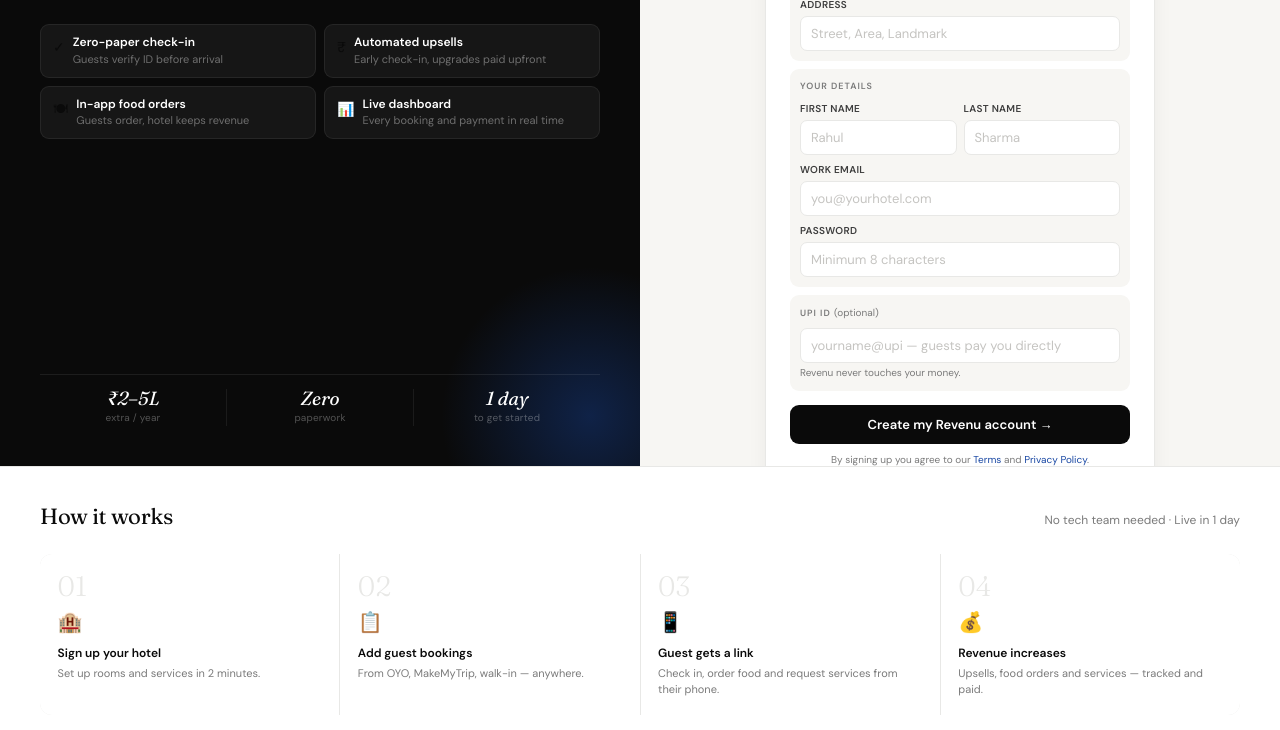
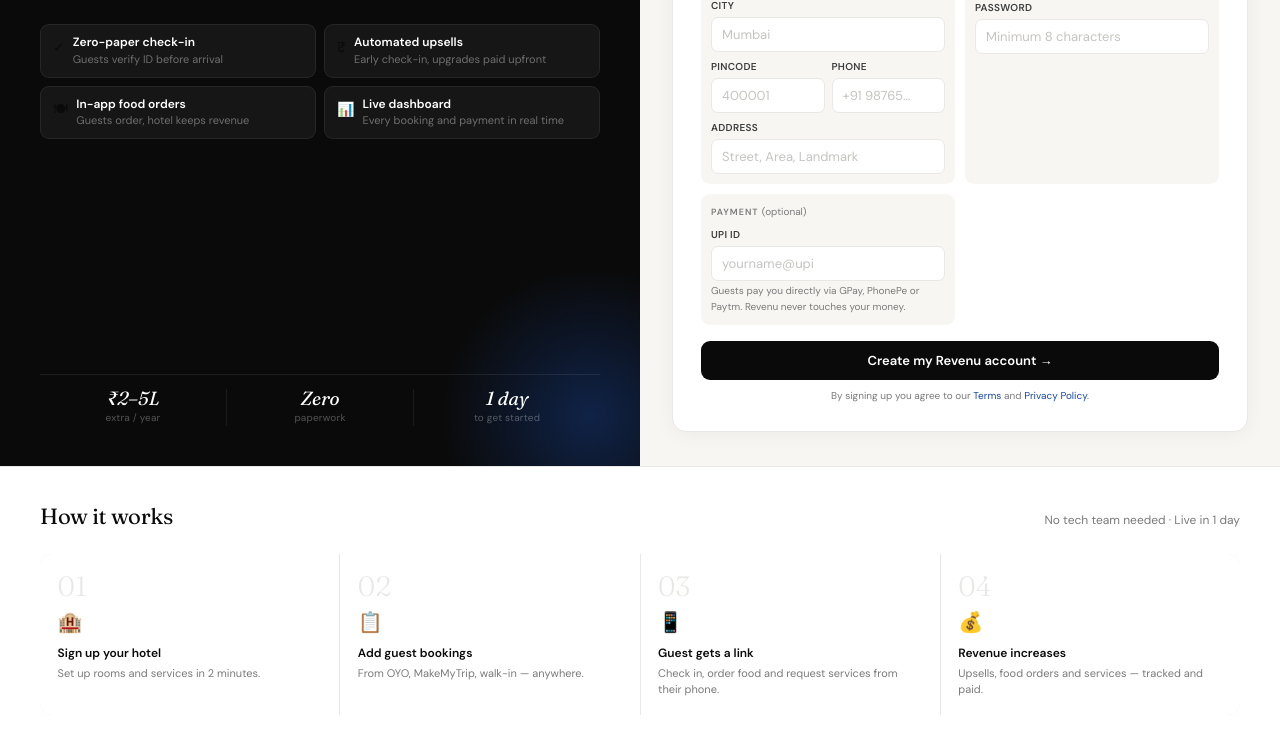
Before and after one commit to Hub-Optimus/Revenu, a plain HTML site: page index.html in a window 1280 px wide. Shown: the part 334-1064 px from the top of the page. Drawn offline with nearby package versions, Linux system fonts and the light colour scheme.

Commit message:
Add files via upload

```diff
--- a/index.html
+++ b/index.html
@@ -29,7 +29,7 @@
 .nav-btn:hover{background:#333;text-decoration:none}
 
 /* HERO */
-.hero{display:grid;grid-template-columns:1fr 1fr;height:calc(100vh - 52px);min-height:580px;max-height:860px}
+.hero{display:grid;grid-template-columns:1fr 1fr;min-height:calc(100vh - 52px)}
 
 /* LEFT */
 .hl{background:var(--ink);padding:2.5rem;display:flex;flex-direction:column;justify-content:space-between;position:relative;overflow:hidden}
@@ -52,11 +52,11 @@
 .stat-l{font-size:10px;color:rgba(255,255,255,0.3);margin-top:2px;letter-spacing:0.2px}
 
 /* RIGHT */
-.hr{background:var(--bg);padding:1.5rem 2rem;overflow-y:auto;display:flex;align-items:center;justify-content:center}
-.form-box{background:var(--white);border-radius:14px;border:1px solid var(--border);padding:1.5rem;width:100%;max-width:390px;box-shadow:0 2px 20px rgba(0,0,0,0.05)}
+.hr{background:var(--bg);padding:2rem;display:flex;align-items:flex-start;justify-content:center}
+.form-box{background:var(--white);border-radius:14px;border:1px solid var(--border);padding:1.75rem;width:100%;box-shadow:0 2px 20px rgba(0,0,0,0.05)}
 .form-title{font-family:'Fraunces',serif;font-size:20px;font-weight:400;color:var(--ink);margin-bottom:2px}
 .form-sub{font-size:11px;color:var(--ink3);margin-bottom:1rem}
-.grp{background:var(--bg);border-radius:9px;padding:10px;margin-bottom:8px}
+.grp{background:var(--bg);border-radius:9px;padding:10px;margin-bottom:0}
 .grp-lbl{font-size:9px;font-weight:700;letter-spacing:1px;text-transform:uppercase;color:var(--ink3);margin-bottom:7px;display:block}
 .f{margin-bottom:7px}
 .f:last-child{margin-bottom:0}
@@ -76,6 +76,7 @@
 .msg.success{background:var(--green-l);color:var(--green);display:block}
 .ffoot{font-size:10px;color:var(--ink3);text-align:center;margin-top:8px;line-height:1.5}
 .ffoot a{color:var(--blue)}
+.form-cols{display:grid;grid-template-columns:repeat(auto-fit,minmax(190px,1fr));gap:10px;margin-bottom:10px}
 
 /* HOW IT WORKS — compact */
 .hiw{padding:2rem 2.5rem;background:var(--white);border-top:1px solid var(--border)}
@@ -114,7 +115,7 @@
 
 /* RESPONSIVE */
 @media(max-width:900px){
-  .hero{grid-template-columns:1fr;height:auto;max-height:none}
+  .hero{grid-template-columns:1fr;min-height:auto}
   .hl{padding:1.75rem 1.5rem}
   .hl-title{font-size:28px}
   .feat-d{display:none}
@@ -135,6 +136,7 @@
   .hl-title{font-size:24px}
   .feat-grid{grid-template-columns:1fr}
   .nav-link{display:none}
+  .form-cols{grid-template-columns:1fr}
 }
 </style>
 </head>
@@ -177,10 +179,11 @@
       <div class="form-sub">Free to start · 2 minutes to set up</div>
       <div class="msg" id="msg"></div>
 
+      <div class="form-cols">
+
         <div class="grp">
           <span class="grp-lbl">Hotel details</span>
           <div class="f"><label>Hotel name</label><input type="text" id="hotel_name" placeholder="e.g. LaCasa Hotel Mumbai"/></div>
-        <div class="r2">
           <div class="f"><label>Type</label>
             <select id="hotel_type">
               <option value="">Select…</option>
@@ -194,7 +197,6 @@
             </select>
           </div>
           <div class="f"><label>City</label><input type="text" id="city" placeholder="Mumbai"/></div>
-        </div>
           <div class="r2">
             <div class="f"><label>Pincode</label><input type="text" id="pincode" placeholder="400001"/></div>
             <div class="f"><label>Phone</label><input type="tel" id="phone" placeholder="+91 98765…"/></div>
@@ -213,11 +215,14 @@
         </div>
 
         <div class="grp">
-        <span class="grp-lbl">UPI ID <span style="font-weight:400;text-transform:none;letter-spacing:0;font-size:10px;color:var(--ink3)">(optional)</span></span>
+          <span class="grp-lbl">Payment <span style="font-weight:400;text-transform:none;letter-spacing:0;font-size:10px;color:var(--ink3)">(optional)</span></span>
           <div class="f">
-          <input type="text" id="upi_id" placeholder="yourname@upi — guests pay you directly"/>
-          <div class="hint">Revenu never touches your money.</div>
+            <label>UPI ID</label>
+            <input type="text" id="upi_id" placeholder="yourname@upi"/>
+            <div class="hint">Guests pay you directly via GPay, PhonePe or Paytm. Revenu never touches your money.</div>
           </div>
+        </div>
+
       </div>
 
       <button class="sbtn" id="btn" onclick="handleSignup()">Create my Revenu account →</button>
```
Lines whose indentation alone changed are shown as unchanged.
